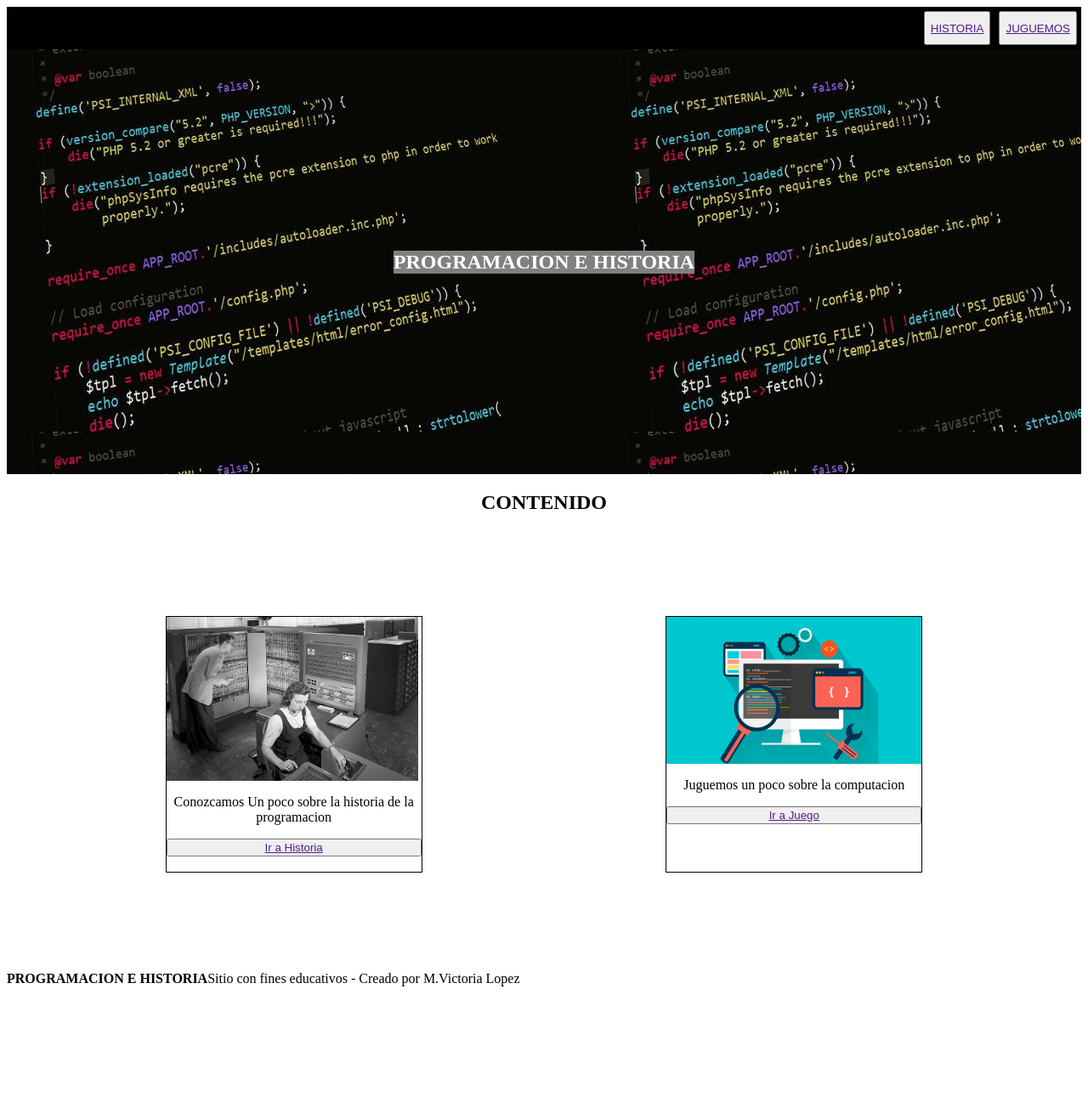
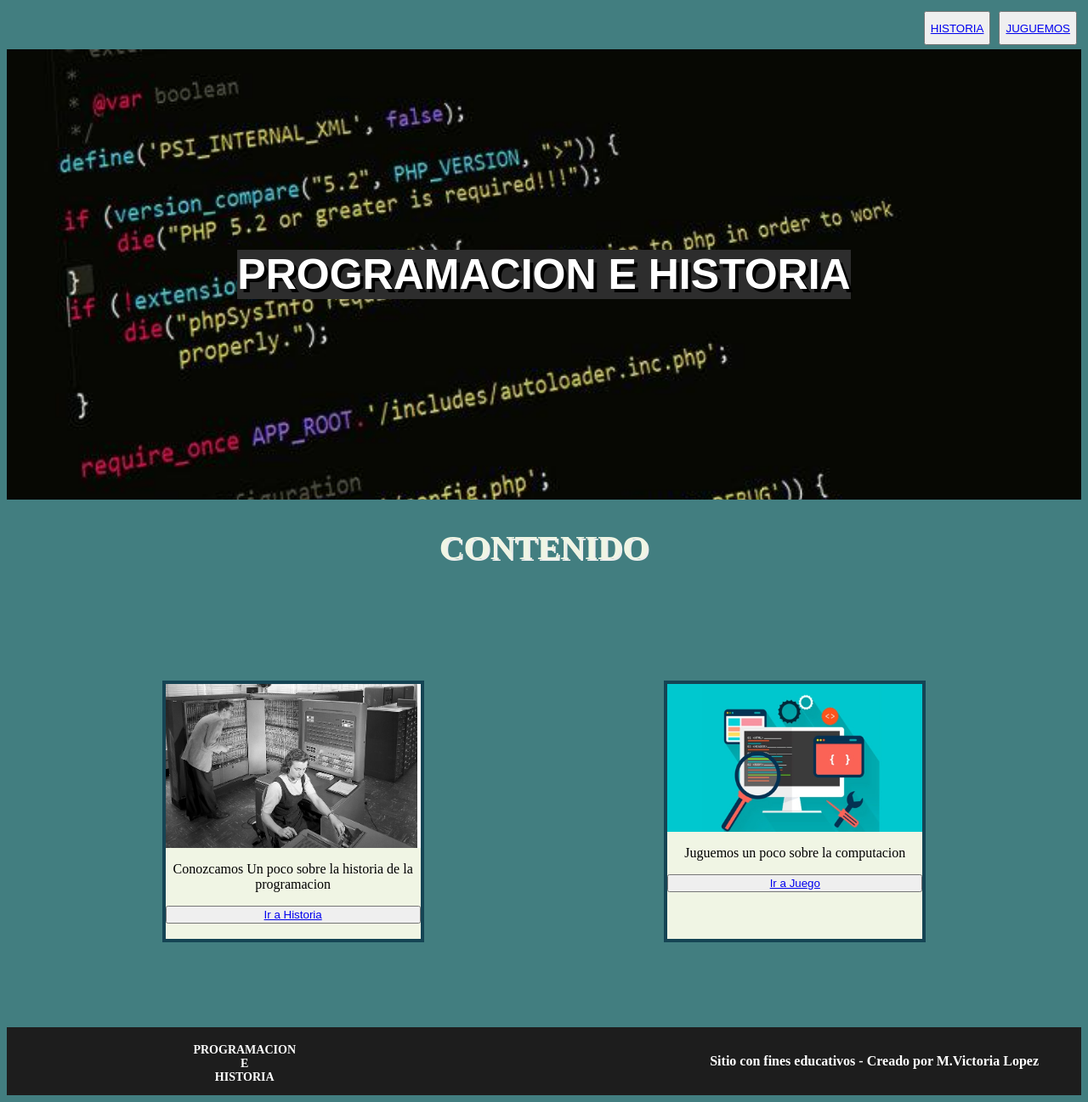
Before and after one commit to martinademoor/ProyectoFinalUTNAvanzado, a plain HTML site: page index.html in a window 1280 px wide. Shown: the whole page at 85% size. Before the commit the page ends 1235 px from the top, so only its background shows below. Drawn offline with Linux system fonts and the light colour scheme.

Commit message:
primer actualizacion

```diff
--- a/index.html
+++ b/index.html
@@ -1,15 +1,17 @@
 <!DOCTYPE html>
 <html>
   <head>
-    <title>Proyecto Final Curso UTN</title>
+    <title>Proyecto-Final</title>
     <meta charset="UTF-8" />
     <link href="style.css" rel="stylesheet" />
   </head>
-  <body>
+  <body class="body">
     <header class="header">
       <img />
-      <button class="boton-header"><a href="">HISTORIA</a></button>
-      <button class="boton-header"><a href="">JUGUEMOS</a></button>
+      <button class="boton-header"><a href="historia.html">HISTORIA</a></button>
+      <button class="boton-header">
+        <a href="poneraprueba.html">JUGUEMOS</a>
+      </button>
     </header>
     <section class="seccion-titulo">
       <h1 class="titulo-ppal">PROGRAMACION E HISTORIA</h1>
@@ -21,17 +23,26 @@
         <p class="texto">
           Conozcamos Un poco sobre la historia de la programacion
         </p>
-        <button class="boton-recuadro"><a href="">Ir a Historia</a></button>
+        <button class="boton-recuadro">
+          <a href="historia.html">Ir a Historia</a>
+        </button>
       </div>
       <div class="recuadro">
         <img class="imagenes" src="multimedia/img2.jpg" alt="Imagen juego" />
         <p class="texto">Juguemos un poco sobre la computacion</p>
-        <button class="boton-recuadro"><a href="">Ir a Juego</a></button>
+        <button class="boton-recuadro">
+          <a href="poneraprueba.html">Ir a Juego</a>
+        </button>
       </div>
     </section>
     <footer class="footer">
-      <img />
-      <p><b>PROGRAMACION E HISTORIA</b></p>
+      <div>
+        <img />
+        <p>
+          PROGRAMACION <br />E<br />
+          HISTORIA
+        </p>
+      </div>
       <p>Sitio con fines educativos - Creado por M.Victoria Lopez</p>
     </footer>
   </body>
--- a/style.css
+++ b/style.css
@@ -1,5 +1,8 @@
+.body {
+  background-color: #427e80;
+}
+
 .header {
-  background-color: black;
   height: 50px;
   display: flex;
   justify-content: flex-end;
@@ -12,11 +15,12 @@
 }
 
 .seccion-titulo {
-  background-image: url(multimedia/codigo.jpeg);
-  height: 500px;
+  background: url(multimedia/codigo.jpeg) 50% 0 fixed;
+  min-height: 530px;
   display: flex;
   align-items: center;
-  justify-content: center;
+  justify-content: space-around;
+  background-size: cover;
 }
 
 .imagenes {
@@ -26,11 +30,17 @@
 .titulo-ppal {
   color: white;
   text-align: center;
-  background-color: grey;
+  background-color: #2d2d2d;
+  font-size: 50px;
+  text-shadow: 4px 4px black;
+  font-family: "Montserrat", sans-serif;
 }
 
 h2 {
   text-align: center;
+  color: #f0f5e4;
+  font-size: 40px;
+  text-shadow: 2px 2px #eeeeee;
 }
 
 .seccion-centro {
@@ -40,7 +50,8 @@ h2 {
 }
 
 .recuadro {
-  border: 1px solid black;
+  background-color: #f0f5e4;
+  border: 4px solid #154454;
   width: 300px;
   height: 300px;
   margin: 100px;
@@ -53,8 +64,30 @@ h2 {
 }
 
 .footer {
-  text-align: right;
-  height: 100px;
+  height: 80px;
   display: flex;
   flex-direction: row;
+  background-color: #1d1d1d;
+  justify-content: space-between;
+  align-items: center;
+  padding: 0px 40px;
+  color: white;
 }
+
+.footer > div {
+  display: flex;
+  justify-content: space-between;
+  text-align: center;
+  width: 300px;
+  height: 60px;
+  font-weight: bold;
+  font-size: 14px;
+  margin-bottom: 10px;
+}
+
+.footer > p {
+  display: flex;
+  justify-content: flex-end;
+  margin-right: 10px;
+  font-weight: bold;
+}
```
Also changed, not shown: historia.html (+12 -8 lines), poneraprueba.html (+8 -6 lines), 1 other file.
